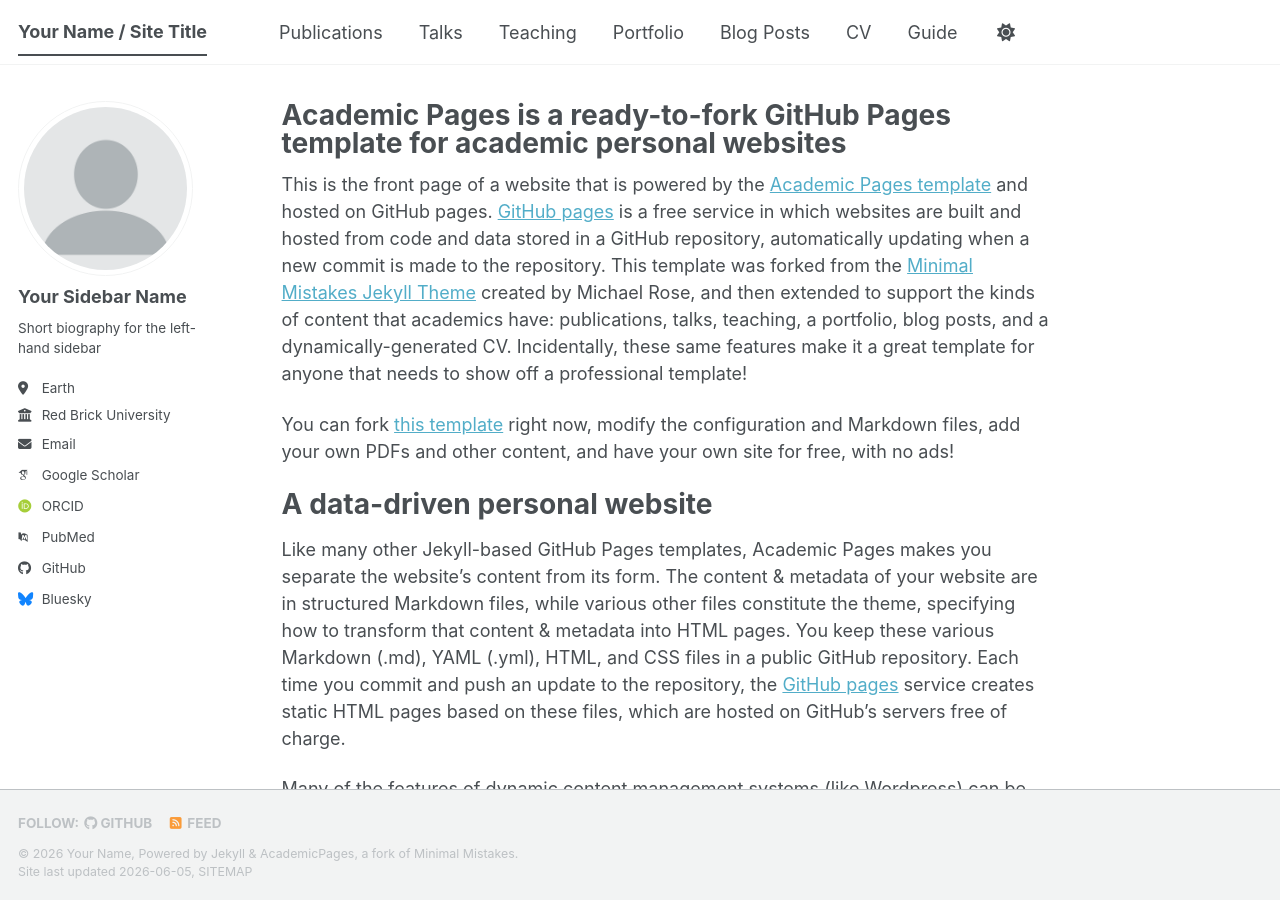
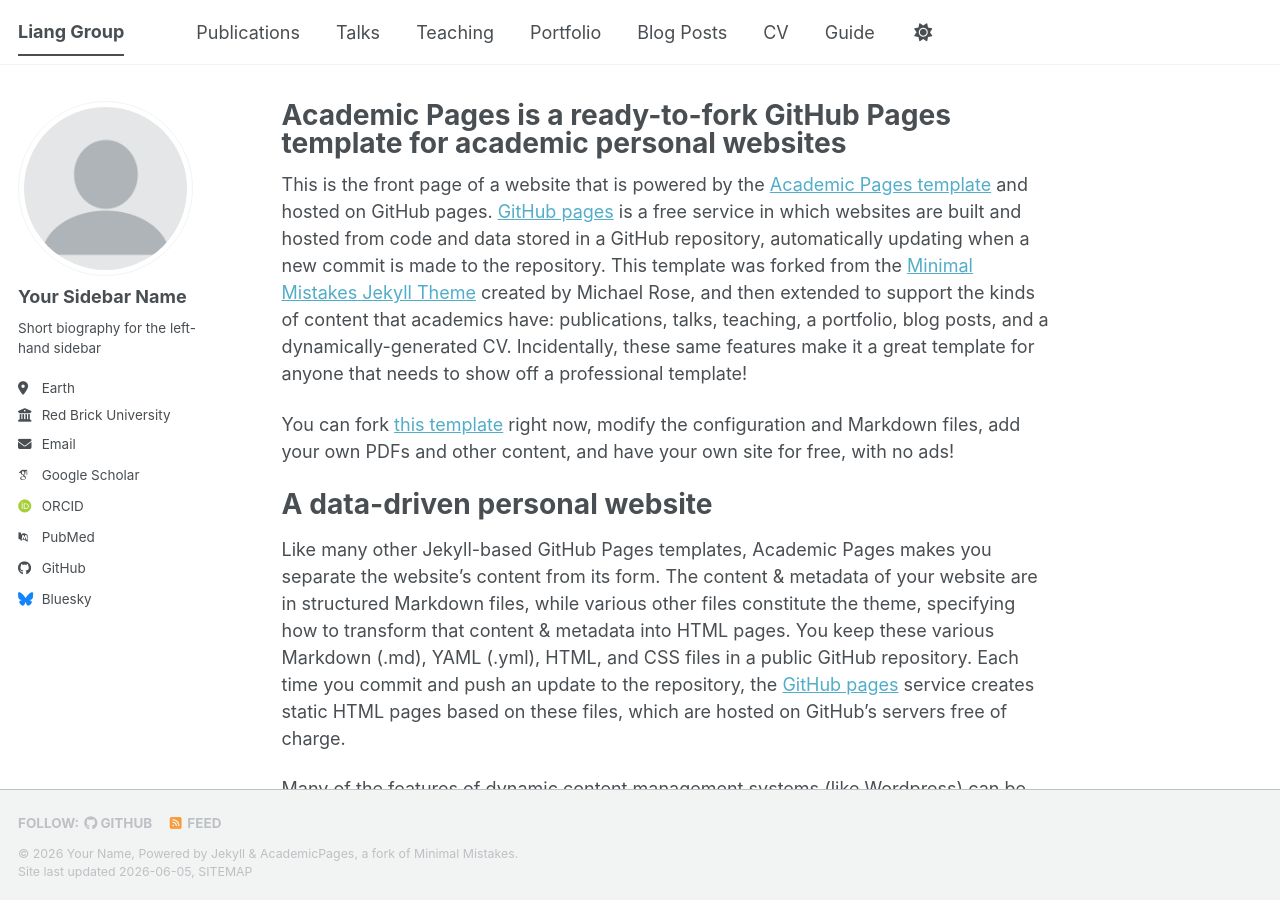
Before and after one commit to liangjiaxu-research/liangjiaxu-research.github.io, a Jekyll site: the page built from _pages/about.md, in a window 1280 px wide and 900 px high. Built offline with Jekyll 4.4.1, drawn with Linux system fonts in a browser that asks for light colours; some web fonts are replaced; a script bundle is joined from its source files by our own code; library files that are not in the unit come from our copies.

Commit message:
Update _config.yml

```diff
--- a/_config.yml
+++ b/_config.yml
@@ -9,11 +9,11 @@
 # Basic Site Settings
 locale                   : "en-US"
 site_theme               : "default" # The available themes options are "default", "air", "sunrise", "mint", "dirt" and "contrast"
-title                    : "Your Name / Site Title"
+title                    : "Liang Group"
 title_separator          : "-"
 name                     : &name "Your Name"
-description              : &description "Your Name's academic portfolio"   # Update this with a general description of your site, this is the default if not overridden by a page
-url                      : https://academicpages.github.io # The base hostname & protocol for your site e.g. "https://[your GitHub username].github.io",
+description              : &description "Carbon chemistry at high pressures"   # Update this with a general description of your site, this is the default if not overridden by a page
+url                      : https://liangjiaxu-research.github.io # The base hostname & protocol for your site e.g. "https://[your GitHub username].github.io",
                                                            # or if you already have some other page hosted on Github then use "https://[your GitHub username].github.io/[Your Repo Name]"
 baseurl                  : "" # the subpath of your site, e.g. "/blog"
 repository               : "academicpages/academicpages.github.io"
```
